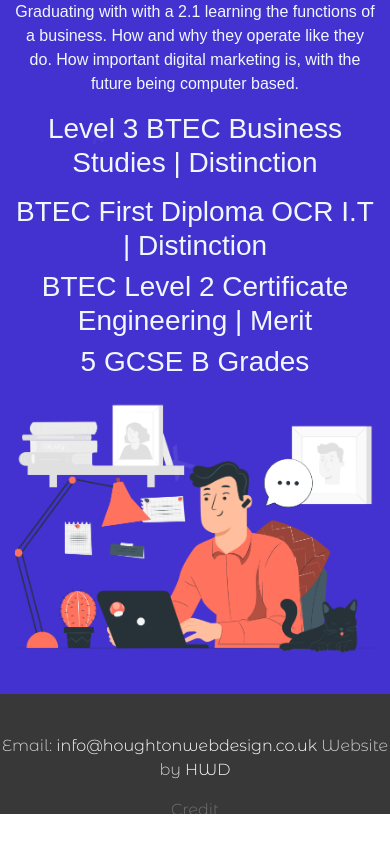
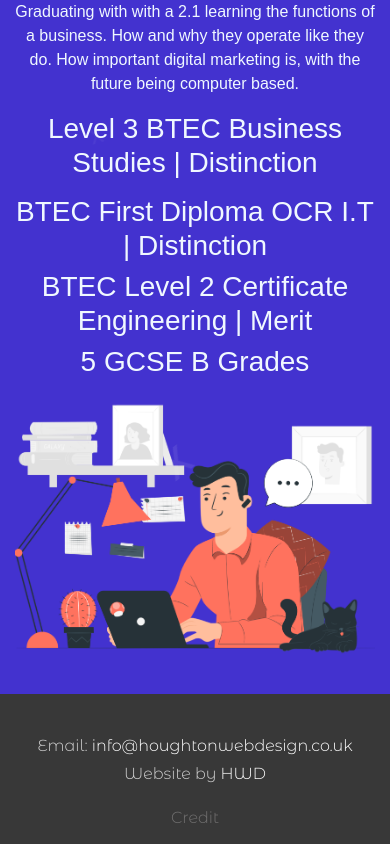
Before and after one commit to jordanhoughton74-git/personal-website, a Next.js app: page / in a window 390 px wide. Shown: the part 2952-3796 px from the top of the page. Before the commit the page ends 3766 px from the top, so only its background shows below. Built offline with nearby package versions, Linux system fonts and the light colour scheme.

Commit message:
set div height for large screen

```diff
--- a/components/footer.jsx
+++ b/components/footer.jsx
@@ -9,7 +9,9 @@ function Footer(){
     return (
         <>
         <div className={styles.footer}>
-           <p className={styles.link}>Email: <a className={styles.recolor} href="mailto:info@houghtonwebdesign.co.uk">info@houghtonwebdesign.co.uk</a> Website by <a className={styles.recolor} href="https://houghtonwebdesign.co.uk/"> HWD</a></p>
+           <p className={styles.link}>Email: <a className={styles.recolor} href="mailto:info@houghtonwebdesign.co.uk">
+               info@houghtonwebdesign.co.uk</a>
+                <br className={styles.lineBreak}/><span className={styles.addPad}> Website by <a className={styles.recolor} href="https://houghtonwebdesign.co.uk/"> HWD</a></span></p>
            <Link href="/credit"><a className={styles.credit}>Credit</a></Link>
         </div>
 
--- a/styles/Footer.module.css
+++ b/styles/Footer.module.css
@@ -19,3 +19,20 @@
 .recolor:hover {
     text-decoration: none;
 }
+.lineBreak {
+    display: none;
+}
+@media (max-width: 565px) {
+    .lineBreak {
+        display: block;
+    }
+    .footer {
+        height: 150px
+    }
+    .addPad {
+        line-height: 2;
+    }
+    .credit {
+        padding-bottom: 5px;
+    }
+}
--- a/styles/HomeTop.module.css
+++ b/styles/HomeTop.module.css
@@ -42,3 +42,8 @@
 
     }
 }
+@media (min-width: 1100px) {
+  .picDiv {
+    height: 90vh;
+  }
+}
```
